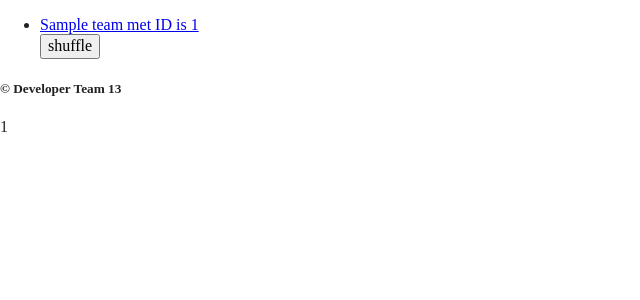
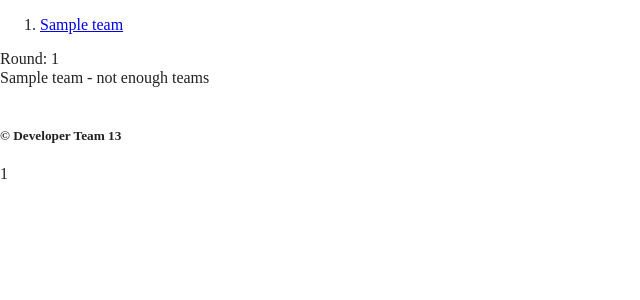
Before and after one commit to periode-3-project-fifa/PHP, a PHP site: page /PHP/admin.php in a window 1280 px wide. Shown: the top 300 px of the page, without its empty margins (0-640 px from the left). Run offline with PHP 8.4, Linux system fonts and the light colour scheme; the visitor is signed in with stand-in values (Sample User, id 1); tables that the repository leaves empty or names only in its code hold one stand-in row (values such as "Sample post"); some libraries are stand-ins or nearby versions.

Commit message:
Match planning

```diff
--- a/PHP/admin.php
+++ b/PHP/admin.php
@@ -18,16 +18,52 @@ if($_SESSION['admin'] != 1){
 ?>
 </head>
 <body>
-<ul>
+<ol>
+    <?php
+    foreach ($teams as $team){
+        $teamname = $team['name'];
+        $teamid = $team['id'];
+        echo "<li><a href='admindetail.php?id=$teamid'>$teamname</a></li>";
+    }
+    ?>
+</ol>
+
 <?php
-foreach ($teams as $team){
-    $teamname = $team['name'];
-    $teamid = $team['id'];
-    echo "<li><a href='admindetail.php?id=$teamid'>$teamname met ID is $teamid</a></li>";
-}
+    foreach ($teams as $team) {
+        $teamNameList[] = $team['name'];
+        $members = $teamNameList;
+        $schedule = scheduler($members);
+    }
+
+    function scheduler($members){
+        if (count($members) != 10){
+            array_push($members,"not enough teams");
+        }
+        $away = array_splice($members,(count($members)/2));
+        $home = $members;
+        for ($i=0; $i < count($home)+count($away)-1; $i++){
+            for ($j=0; $j<count($home); $j++){
+                $round[$i][$j]["Home"]=$home[$j];
+                $round[$i][$j]["Away"]=$away[$j];
+            }
+            if(count($home)+count($away)-1 > 2){
+                array_unshift($away,array_shift(array_splice($home,1,1)));
+                array_push($home,array_pop($away));
+            }
+        }
+        return $round;
+
+    }
+
+
+    foreach($schedule AS $round => $games){
+    echo "Round: ".($round+1)."<BR>";
+    foreach($games AS $play){
+        echo $play["Home"]." - ".$play["Away"]."<BR>";
+    }
+    echo "<BR>";
+    }
+
 ?>
-    <form action="loginController.php" method="post">
-        <input type="button" value="shuffle">
-    </form>
-</ul>
+
 <?= require 'footer.php';?>
```
